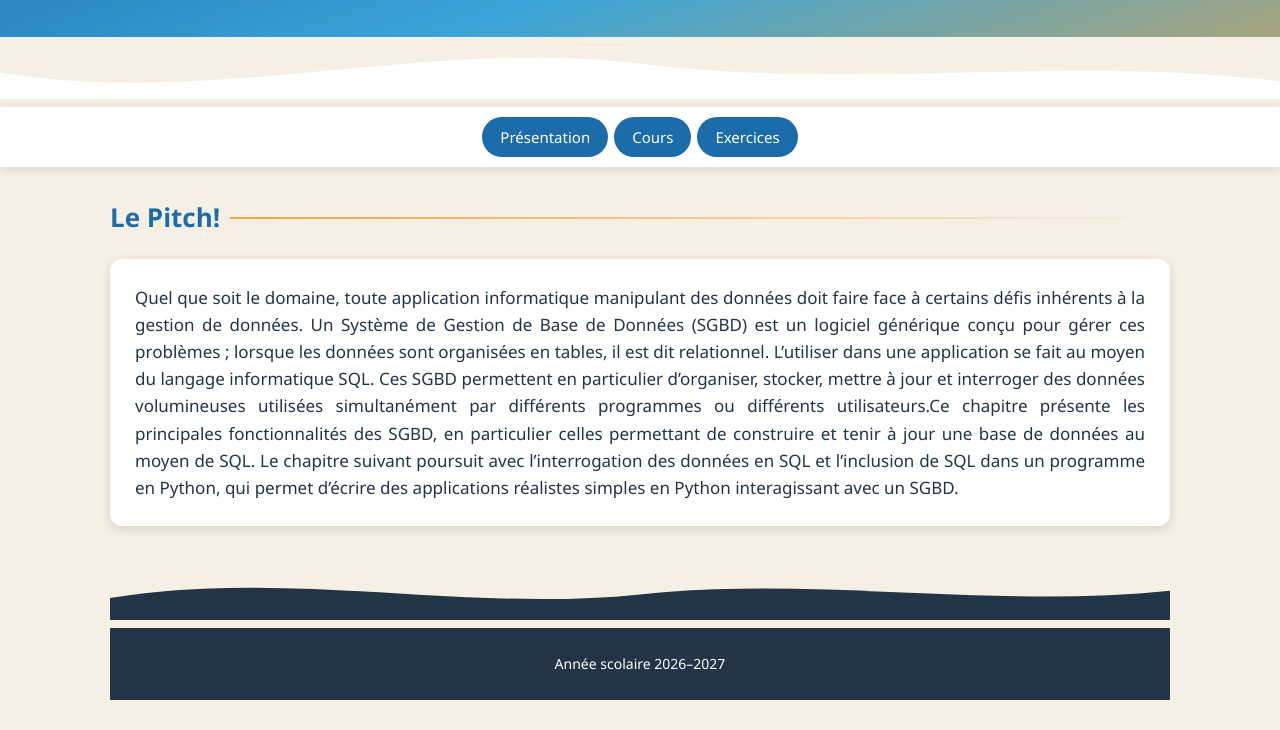
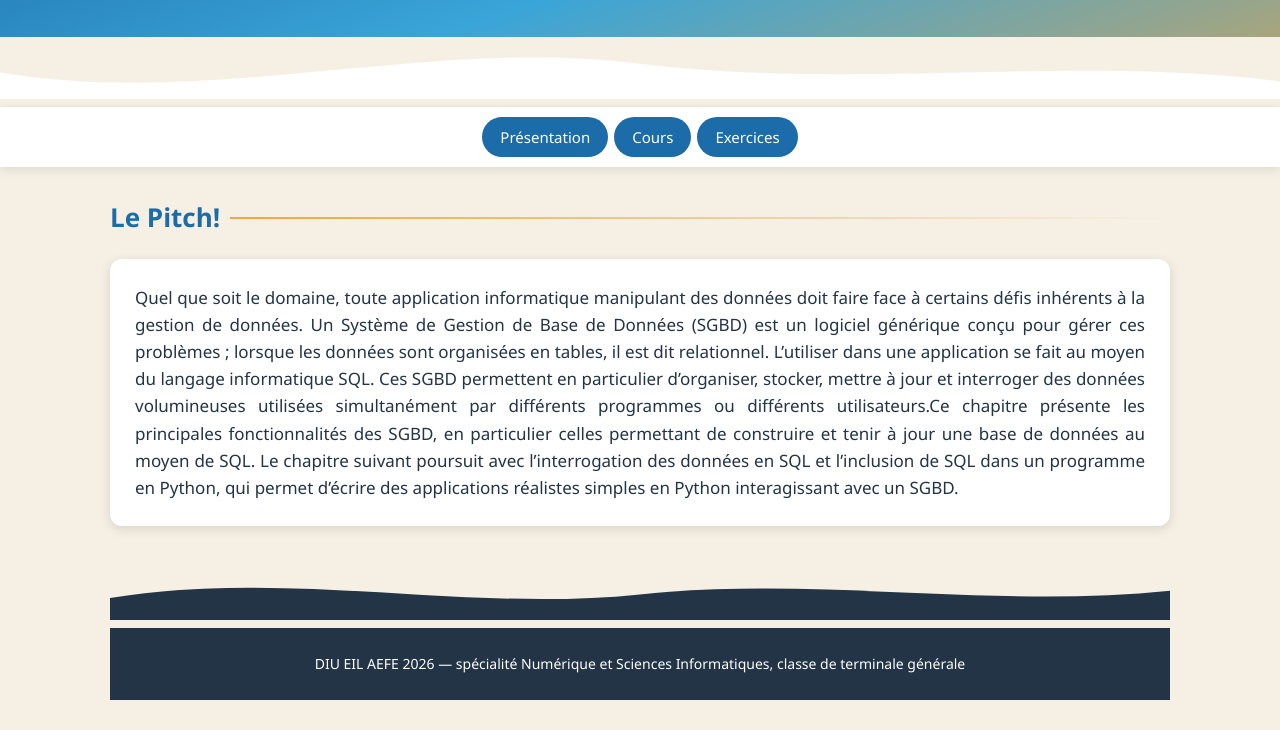
Before and after one commit to MEULALI/projet_NSI, a plain HTML site: page index.html in a window 1280 px wide. Shown: the part 172-902 px from the top of the page. Drawn offline with Linux system fonts and the light colour scheme.

Commit message:
Update index.html

```diff
--- a/index.html
+++ b/index.html
@@ -301,7 +301,7 @@
 </svg>
 <footer>
 
-  <p>Année scolaire 2026–2027</p>
+  <p>DIU EIL AEFE 2026 — spécialité Numérique et Sciences Informatiques, classe de terminale générale</p>
 </footer>
 
 
```
